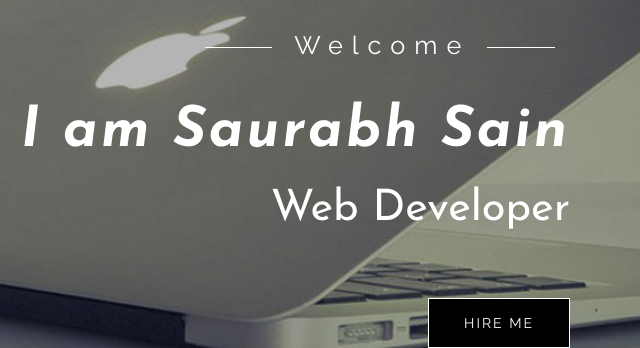
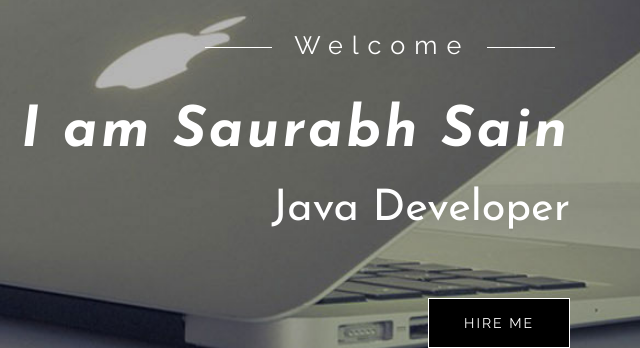
Before and after one commit to Saurabhs01/Saurabhdata, a plain HTML site: page index.html in a window 1280 px wide. Shown: the part 248-596 px from the top of the page, 640-1280 px from the left. Drawn offline with Linux system fonts and the light colour scheme.

Commit message:
Update index.html

```diff
--- a/index.html
+++ b/index.html
@@ -60,7 +60,7 @@ function hideURLbar(){ window.scrollTo(0,1); } </script>
 				</div>
 				<div class="col-md-7 banner-text">
 					<p>Welcome</p>
-					<h2><span>I am Saurabh Sain</span> Web Developer</h2>
+					<h2><span>I am Saurabh Sain</span> Java Developer</h2>
 					<div class="w3agile_hire_right">
 						<a href="Saurabh resume .pdf", class="wthree-more w3more1 nina scroll" data-text="hire me">
 							<span>h</span><span>i</span><span>r</span><span>e</span> <span>m</span><span>e</span>
```
